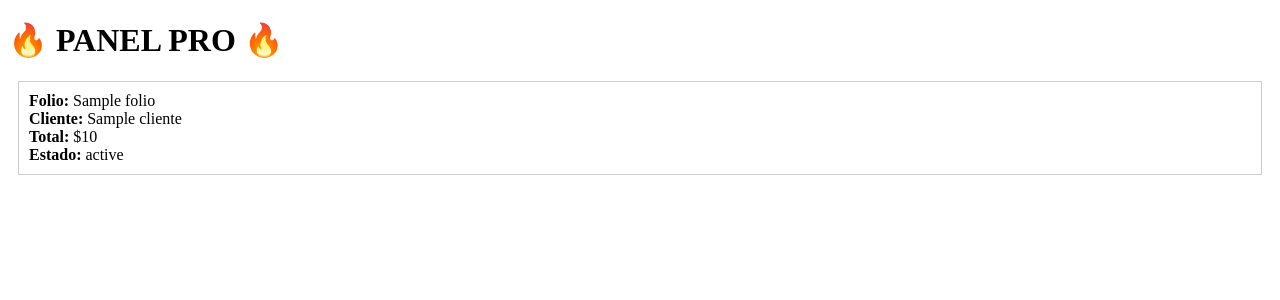
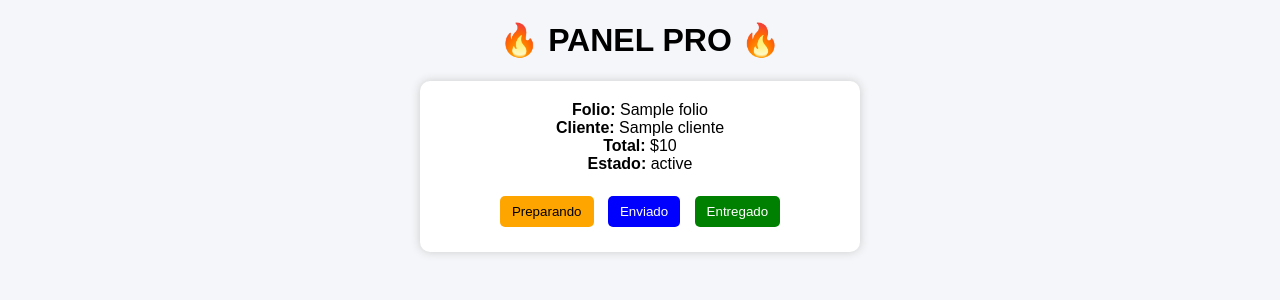
Before and after one commit to raudalespenalozadiegoadolfo-sketch/bot-whatsapp, a Flask app: page /panel in a window 1280 px wide. Shown: the top 300 px of the page. Run offline with Flask 3, Linux system fonts and the light colour scheme; a database or web service that is not in the repository returns one stand-in record (values such as "Sample title"); some libraries are stand-ins or nearby versions.

Commit message:
panel.html

```diff
--- a/templates/panel.html
+++ b/templates/panel.html
@@ -2,18 +2,53 @@
 <html>
 <head>
     <title>Panel PRO</title>
+    <meta http-equiv="refresh" content="5">
+    <style>
+        body {
+            font-family: Arial;
+            background: #f4f6f9;
+            text-align: center;
+        }
+        .card {
+            background: white;
+            margin: 20px auto;
+            padding: 20px;
+            width: 400px;
+            border-radius: 10px;
+            box-shadow: 0 0 10px #ccc;
+        }
+        button {
+            margin: 5px;
+            padding: 8px 12px;
+            border: none;
+            border-radius: 5px;
+            cursor: pointer;
+        }
+        .prep { background: orange; }
+        .env { background: blue; color: white; }
+        .ent { background: green; color: white; }
+    </style>
 </head>
 <body>
+
 <h1>🔥 PANEL PRO 🔥</h1>
 
+{% if pedidos %}
     {% for p in pedidos %}
-<div style="border:1px solid #ccc; margin:10px; padding:10px;">
+    <div class="card">
         <b>Folio:</b> {{p.folio}}<br>
         <b>Cliente:</b> {{p.cliente}}<br>
         <b>Total:</b> ${{p.total}}<br>
-    <b>Estado:</b> {{p.estado}}<br>
+        <b>Estado:</b> {{p.estado}}<br><br>
+
+        <button class="prep">Preparando</button>
+        <button class="env">Enviado</button>
+        <button class="ent">Entregado</button>
     </div>
     {% endfor %}
+{% else %}
+    <p>⚠️ No hay pedidos</p>
+{% endif %}
 
 </body>
 </html>
```
Lines whose indentation alone changed are shown as unchanged.
